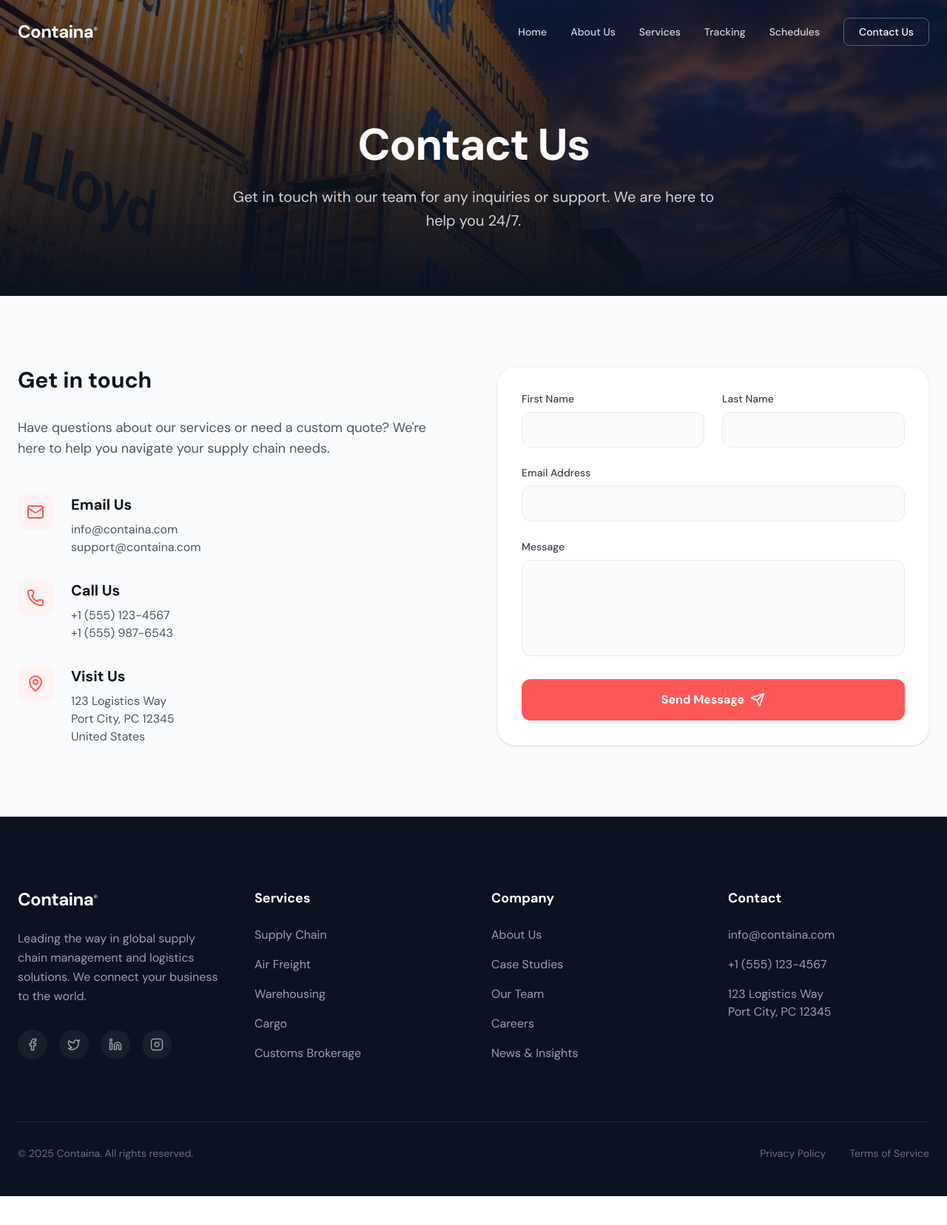
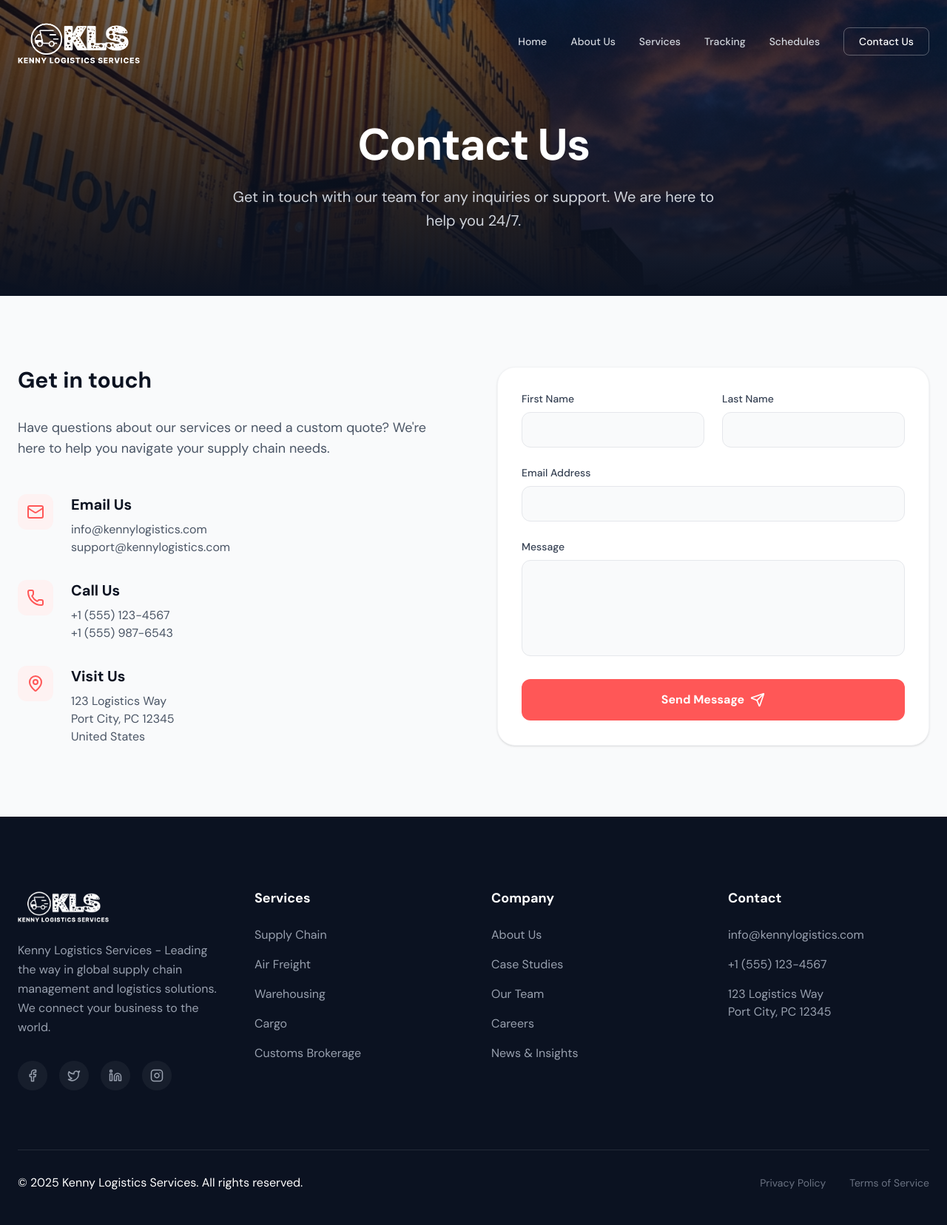
Before and after one commit to Majek11/logistics, a Next.js app: page /contact in a window 1280 px wide. Shown: the top 1656 px of the page at 74% size. Before the commit the page ends 1617 px from the top, so only its background shows below. Built offline with nearby package versions, Linux system fonts and the light colour scheme.

Commit message:
Rebrand to Kenny Logistics Services

```diff
--- a/src/app/about/page.tsx
+++ b/src/app/about/page.tsx
@@ -11,7 +11,7 @@ export default function AboutPage() {
         <main className="min-h-screen bg-white">
             <Navbar />
             <PageHeader
-                title="About Containa"
+                title="About Kenny Logistics Services"
                 description="We are redefining global logistics with technology and expertise. Learn more about our mission and values."
             />
             <HomeAbout />
--- a/src/app/contact/page.tsx
+++ b/src/app/contact/page.tsx
@@ -29,8 +29,8 @@ export default function ContactPage() {
                                     </div>
                                     <div>
                                         <h3 className="text-xl font-bold text-[#0B1221] mb-2">Email Us</h3>
-                                        <p className="text-gray-600">info@containa.com</p>
-                                        <p className="text-gray-600">support@containa.com</p>
+                                        <p className="text-gray-600">info@kennylogistics.com</p>
+                                        <p className="text-gray-600">support@kennylogistics.com</p>
                                     </div>
                                 </div>
 
--- a/src/app/layout.tsx
+++ b/src/app/layout.tsx
@@ -5,8 +5,11 @@ import "./globals.css";
 const dmSans = DM_Sans({ subsets: ["latin"] });
 
 export const metadata: Metadata = {
-  title: "Containa - Global Supply Chain Management",
-  description: "End-to-end logistics and supply chain management services.",
+  title: "Kenny Logistics Services - Global Supply Chain Management",
+  description: "End-to-end logistics and supply chain management services provided by Kenny Logistics Services.",
+  icons: {
+    icon: "/images/icon.png",
+  },
 };
 
 export default function RootLayout({
--- a/src/components/CallToAction.tsx
+++ b/src/components/CallToAction.tsx
@@ -13,7 +13,7 @@ export default function CallToAction() {
                     Ready to streamline your supply chain?
                 </h2>
                 <p className="text-white/90 text-lg mb-10 max-w-2xl mx-auto">
-                    Join thousands of businesses that trust Containa for their logistics needs. Get a quote today or contact our team.
+                    Join thousands of businesses that trust Kenny Logistics Services for their logistics needs. Get a quote today or contact our team.
                 </p>
                 <div className="flex flex-col sm:flex-row gap-4 justify-center">
                     <Link
--- a/src/components/CaseStudies.tsx
+++ b/src/components/CaseStudies.tsx
@@ -15,7 +15,7 @@ const caseStudies = [
     {
         image: "/images/case-2.png",
         tags: ["Warehousing", "Supply Chain", "America"],
-        title: "Abacus teams up with Containa to drive efficiency",
+        title: "Abacus teams up with Kenny Logistics Services to drive efficiency",
         date: "13 June 2024",
         location: "United States",
     },
--- a/src/components/Footer.tsx
+++ b/src/components/Footer.tsx
@@ -10,11 +10,11 @@ export default function Footer() {
                 <div className="grid grid-cols-1 md:grid-cols-2 lg:grid-cols-4 gap-12 mb-20">
                     {/* Brand Column */}
                     <div>
-                        <Link href="/" className="text-2xl font-bold text-white tracking-tight mb-6 block">
-                            Containa<sup className="text-xs font-normal">®</sup>
+                        <Link href="/" className="flex items-center gap-2 mb-6">
+                            <img src="/images/logo.png" alt="Kenny Logistics Services" className="h-12 w-auto brightness-0 invert" />
                         </Link>
                         <p className="text-gray-400 leading-relaxed mb-8">
-                            Leading the way in global supply chain management and logistics solutions. We connect your business to the world.
+                            Kenny Logistics Services - Leading the way in global supply chain management and logistics solutions. We connect your business to the world.
                         </p>
                         <div className="flex gap-4">
                             {[Facebook, Twitter, Linkedin, Instagram].map((Icon, i) => (
@@ -61,7 +61,7 @@ export default function Footer() {
                     <div>
                         <h4 className="text-lg font-bold mb-6">Contact</h4>
                         <ul className="space-y-4 text-gray-400">
-                            <li>info@containa.com</li>
+                            <li>info@kennylogistics.com</li>
                             <li>+1 (555) 123-4567</li>
                             <li>
                                 123 Logistics Way<br />
@@ -72,9 +72,7 @@ export default function Footer() {
                 </div>
 
                 <div className="border-t border-white/10 pt-8 flex flex-col md:flex-row justify-between items-center gap-4">
-                    <p className="text-gray-500 text-sm">
-                        &copy; {new Date().getFullYear()} Containa. All rights reserved.
-                    </p>
+                    &copy; {new Date().getFullYear()} Kenny Logistics Services. All rights reserved.
                     <div className="flex gap-8 text-sm text-gray-500">
                         <Link href="#" className="hover:text-white transition-colors">Privacy Policy</Link>
                         <Link href="#" className="hover:text-white transition-colors">Terms of Service</Link>
--- a/src/components/Hero.tsx
+++ b/src/components/Hero.tsx
@@ -8,7 +8,7 @@ import Image from "next/image";
 const slides = [
   {
     image: "/images/hero-bg.png",
-    title: "Global Supply \nChain Management",
+    title: "Kenny Logistics \nServices",
     subtitle: "Global Logistics Partner"
   },
   {
--- a/src/components/HomeAbout.tsx
+++ b/src/components/HomeAbout.tsx
@@ -53,7 +53,7 @@ export default function HomeAbout() {
                             We provide the best <span className="text-[#FF5757]">logistics solutions</span> for your business
                         </h2>
                         <p className="text-lg text-gray-600 mb-8 leading-relaxed">
-                            Containa is a global leader in supply chain management and logistics. We combine industry expertise with cutting-edge technology to deliver seamless, efficient, and sustainable solutions for businesses of all sizes.
+                            Kenny Logistics Services is a global leader in supply chain management and logistics. We combine industry expertise with cutting-edge technology to deliver seamless, efficient, and sustainable solutions for businesses of all sizes.
                         </p>
 
                         <div className="space-y-4 mb-10">
--- a/src/components/Navbar.tsx
+++ b/src/components/Navbar.tsx
@@ -36,8 +36,8 @@ export default function Navbar() {
             )}
         >
             <div className="container mx-auto px-6 flex items-center justify-between">
-                <Link href="/" className="text-2xl font-bold text-white tracking-tight">
-                    Containa<sup className="text-xs font-normal">®</sup>
+                <Link href="/" className="flex items-center gap-2">
+                    <img src="/images/logo.png" alt="Kenny Logistics Services" className="h-16 w-auto brightness-0 invert" />
                 </Link>
 
                 {/* Desktop Menu */}
--- a/src/components/Testimonials.tsx
+++ b/src/components/Testimonials.tsx
@@ -49,7 +49,7 @@ export default function Testimonials() {
                     >
                         <div className="relative z-10">
                             <p className="text-2xl font-medium text-[#0B1221] leading-relaxed mb-8">
-                                "Containa Has Been An Exceptional Logistics Partner For Me. Their User-Friendly Platform Has Made Managing Shipments A Breeze."
+                                "Kenny Logistics Services Has Been An Exceptional Logistics Partner For Me. Their User-Friendly Platform Has Made Managing Shipments A Breeze."
                             </p>
                         </div>
 
```
Also changed, not shown: public/images/icon.png (added), public/images/logo.png (added).
